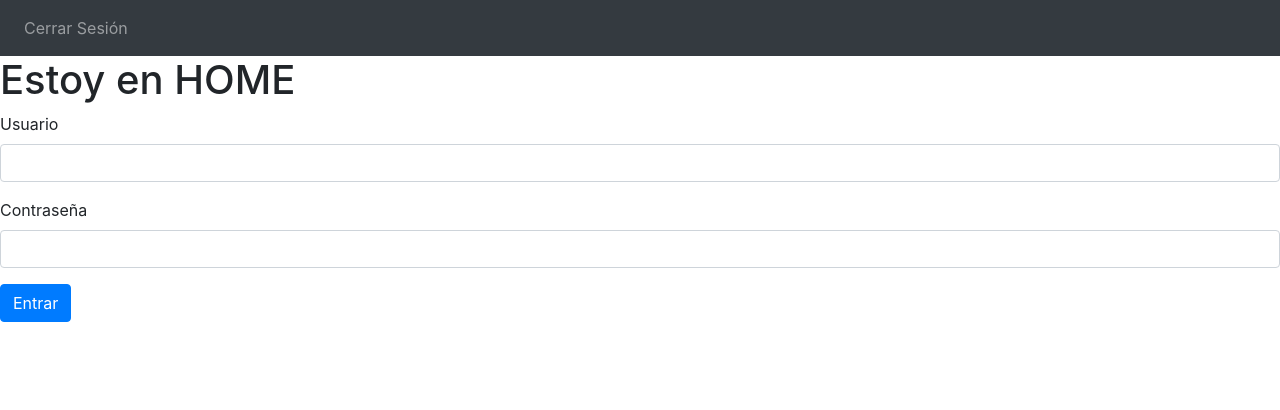
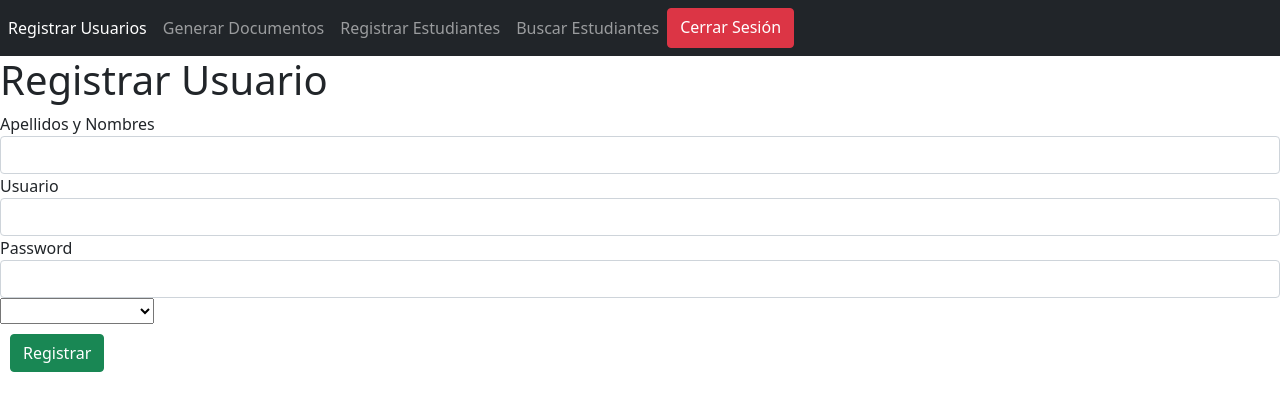
Before and after one commit to HoliSoyTamo/magister, an Angular app: page /registerUsers in a window 1280 px wide. Before the commit this address led to /home. Shown: the top 410 px of the page. Built offline with nearby package versions, Linux system fonts and the light colour scheme; sample sign-in values are in the browser's storage.

Commit message:
c.registerUsers-doesnt-work

```diff
--- a/src/app/admin/docs/docs.component.html
+++ b/src/app/admin/docs/docs.component.html
@@ -1 +1,3 @@
-<p>docs works!</p>
+<h1>DOCS COMPONENT</h1>
+<p>Aqui el administrador puede solicitar el documento que se envia a la SUNAT</p>
+<p>Se debe de solicitar a la base de datos lo necesario y exportarlo como .xml</p>
--- a/src/app/admin/register-users/register-users.component.html
+++ b/src/app/admin/register-users/register-users.component.html
@@ -1 +1,44 @@
-<h1></h1>
+<h1>Registrar Usuario</h1>
+
+<div>
+
+    <form [formGroup]="contacto">
+        <div class="form-group">
+            <label>Apellidos y Nombres</label>
+            <input type="text" [(ngModel)]="contacto2.name" formControlName="name" class="form-control" [ngClass]="{ 'is-invalid': submitted && f.name.errors }" />
+            <div *ngIf="submitted && f.name.errors" class="invalid-feedback">
+                <div *ngIf="f.name.errors.required">Por favor, ingresa los Apellidos y Nombres</div>
+            </div>
+        </div>
+
+        <div class="form-group">
+            <label>Usuario</label>
+            <input type="text" [(ngModel)]="contacto2.user" formControlName="user" class="form-control" [ngClass]="{ 'is-invalid': submitted && f.user.errors }" />
+            <div *ngIf="submitted && f.user.errors" class="invalid-feedback">
+                <div *ngIf="f.user.errors.required">Por favor, ingresa el Usuario</div>
+            </div>
+        </div>
+
+        <div class="form-group">
+            <label>Password</label>
+            <input type="password" [(ngModel)]="contacto2.password" formControlName="password" class="form-control" [ngClass]="{ 'is-invalid': submitted && f.password.errors }" />
+            <div *ngIf="submitted && f.password.errors" class="invalid-feedback">
+                <div *ngIf="f.password.errors.required">Por favor, ingrese su password</div>
+            </div>
+        </div>
+
+        <div class="form-group">
+            <select formControlName="occupation">
+                <option *ngFor="let item of ocupaciones" [value]="item.description" >{{item.description}}</option>
+            </select>
+        </div>
+
+        <div class="form-group">
+
+            <button style="margin: 10px" class="btn btn-success" (click)="registrar()"> Registrar </button>
+
+        </div>
+
+    </form>
+
+</div>
--- a/src/app/admin/register-users/register-users.component.ts
+++ b/src/app/admin/register-users/register-users.component.ts
@@ -1,15 +1,78 @@
 import { Component, OnInit } from '@angular/core';
+import { FormsModule, FormBuilder, FormGroup, Validators } from '@angular/forms';
+import { HttpClient } from '@angular/common/http';
+import { Servicioadmin } from '../servicioadmin.service';
 
 @Component({
   selector: 'app-register-users',
   templateUrl: './register-users.component.html',
-  styleUrls: ['./register-users.component.css']
+  styleUrls: ['./register-users.component.css'],
 })
 export class RegisterUsersComponent implements OnInit {
+  contacto1 = null;
+  name: string = '';
 
-  constructor() { }
+  contacto: FormGroup = new FormGroup({});
+  submitted = false;
+
+  ocupaciones = [
+    {
+      description: 'SECRETARIA',
+    },
+    {
+      description: 'ADMINISTRADOR',
+    },
+  ];
+
+  contacto2 = {
+    name: null,
+    user: null,
+    password: null,
+    occupation: null,
+  };
+
+  constructor(
+    private servicioAdmin: Servicioadmin,
+    private formBuilder: FormBuilder
+  ) {}
 
   ngOnInit(): void {
+    this.contacto = this.formBuilder.group({
+      name: ['', Validators.required],
+      user: ['', [Validators.required]],
+      password: ['', Validators.required],
+      occupation: ['', Validators.required],
+    });
+  }
+
+  get f() {
+    return this.contacto.controls;
+  }
+
+  registrar() {
+    //funcion de formulario registrar
+
+    this.submitted = true;
+
+    if (this.contacto.invalid) {
+      return;
+    }
+    //alert('Mensaje Enviado !'+JSON.stringify(this.user.value))
+    //  console.log('Mensaje Enviado !'+JSON.stringify(this.user.value))
+
+    this.insertarUsuario();
+  }
+
+  insertarUsuario() {
+    this.servicioAdmin.insertarUsuario(this.contacto.value);
+  }
+
+  hayRegistros() {
+    if (this.contacto1 == null) {
+      return false;
+    } else {
+      return true;
+    }
   }
 
 }
--- /dev/null
+++ b/src/app/admin/servicioadmin.service.ts
@@ -0,0 +1,19 @@
+import { Injectable } from '@angular/core';
+import { User } from '../loginusers/user';
+import { HttpClient } from '@angular/common/http';
+
+@Injectable({
+  providedIn: 'root',
+})
+export class Servicioadmin {
+  baseUrl: string = 'http://elfermagister.atwebpages.com/admin';
+  constructor(private http: HttpClient) {}
+
+  insertarUsuario(contacto: any) {
+    //alert('Mensaje Enviado !'+JSON.stringify(contacto.password))
+    return this.http.post(
+      `${this.baseUrl}/register.php`,
+      JSON.stringify(contacto)
+    );
+  }
+}
--- a/src/app/app.component.html
+++ b/src/app/app.component.html
@@ -1,14 +1,15 @@
 <!doctype html>
-<html lang="en">
+<html lang="es">
 
 <head>
     <title>Magister Dashboard</title>
     <!-- Required meta tags -->
     <meta charset="utf-8">
-    <meta name="viewport" content="width=device-width, initial-scale=1, shrink-to-fit=no">
+    <meta name="viewport" content="width=device-width, initial-scale=1">
 
     <!-- Bootstrap CSS -->
-    <link rel="stylesheet" href="https://stackpath.bootstrapcdn.com/bootstrap/4.3.1/css/bootstrap.min.css" integrity="sha384-ggOyR0iXCbMQv3Xipma34MD+dH/1fQ784/j6cY/iJTQUOhcWr7x9JvoRxT2MZw1T" crossorigin="anonymous">
+    <link href="https://cdn.jsdelivr.net/npm/bootstrap@5.1.3/dist/css/bootstrap.min.css" rel="stylesheet" integrity="sha384-1BmE4kWBq78iYhFldvKuhfTAU6auU8tT94WrHftjDbrCEXSU1oBoqyl2QvZ6jIW3" crossorigin="anonymous">
+
 </head>
 
 <body>
@@ -21,11 +22,9 @@
         <router-outlet></router-outlet>
     </div>
 
-    <!-- Optional JavaScript -->
-    <!-- jQuery first, then Popper.js, then Bootstrap JS -->
-    <script src="https://code.jquery.com/jquery-3.3.1.slim.min.js" integrity="sha384-q8i/X+965DzO0rT7abK41JStQIAqVgRVzpbzo5smXKp4YfRvH+8abtTE1Pi6jizo" crossorigin="anonymous"></script>
-    <script src="https://cdnjs.cloudflare.com/ajax/libs/popper.js/1.14.7/umd/popper.min.js" integrity="sha384-UO2eT0CpHqdSJQ6hJty5KVphtPhzWj9WO1clHTMGa3JDZwrnQq4sF86dIHNDz0W1" crossorigin="anonymous"></script>
-    <script src="https://stackpath.bootstrapcdn.com/bootstrap/4.3.1/js/bootstrap.min.js" integrity="sha384-JjSmVgyd0p3pXB1rRibZUAYoIIy6OrQ6VrjIEaFf/nJGzIxFDsf4x0xIM+B07jRM" crossorigin="anonymous"></script>
+    <!-- Bootstrap Bundle with Popper -->
+    <script src="https://cdn.jsdelivr.net/npm/bootstrap@5.1.3/dist/js/bootstrap.bundle.min.js" integrity="sha384-ka7Sk0Gln4gmtz2MlQnikT1wXgYsOg+OMhuP+IlRH9sENBO0LRn5q+8nbTov4+1p" crossorigin="anonymous"></script>
+
 </body>
 
 </html>
--- a/src/app/app.routes.ts
+++ b/src/app/app.routes.ts
@@ -1,5 +1,6 @@
 import { NgModule } from '@angular/core';
 import { Routes, RouterModule } from '@angular/router';
+import { DocsComponent } from './admin/docs/docs.component';
 import { RegisterUsersComponent } from './admin/register-users/register-users.component';
 import { AuthGuard } from './loginusers/auth.guard';
 import { DashboardComponent } from './loginusers/dashboard/dashboard.component';
@@ -10,8 +11,9 @@ import { HomeComponent } from './shared/home/home.component';
 const ROUTES: Routes = [
     { path: 'home', component: HomeComponent },
     { path: 'search', component: SearchStudentsComponent },
-    { path: 'registrar', component: RegisterUsersComponent },
-    { path: 'registrar2', component: RegisterStudentsComponent },
+    { path: 'registerUsers', component: RegisterUsersComponent },
+    { path: 'registerStudents', component: RegisterStudentsComponent },
+    { path: 'genDoc', component: DocsComponent },
     { path: 'dashboard', component: DashboardComponent, canActivate: [AuthGuard] },
     { path: '', redirectTo: 'home', pathMatch: 'full' },
     { path: '**', redirectTo: 'home', pathMatch: 'full' },
--- a/src/app/loginusers/dashboard/dashboard.component.html
+++ b/src/app/loginusers/dashboard/dashboard.component.html
@@ -1 +1,2 @@
-<p>dashboard works!</p>
+<h1>ESTE ES SOLO UNA PAGINA DE PRUEBA PARA TESTEAR EL AUTHGUARD</h1>
+<p>Al igual que la relacion del chiki: este componente no tiene futuro</p>
--- a/src/app/secretary/register-students/register-students.component.html
+++ b/src/app/secretary/register-students/register-students.component.html
@@ -1 +1,5 @@
-<h1>XXXXXXXXX</h1>
+<h1>REGISTER STUDENTS COMPONENT</h1>
+<p>En esta pagina las secretarias podran ingresar nuevos alumnos a la base de datos</p>
+<p>tendra dos opciones</p>
+<p>1. Ingresar uno por uno con un formulario, dato por dato</p>
+<p>2. Ingresar los datos con un archivo excel, subiendo el archivo al sistema</p>
--- a/src/app/secretary/search-students/search-students.component.html
+++ b/src/app/secretary/search-students/search-students.component.html
@@ -1 +1,2 @@
-<h1>Soy XXXXXXXXXXX</h1>
+<h1>SEARCH COMPONENT</h1>
+<p>En esta pagina la secretaria podra buscar a un alumno para verificar el estado de su pension actual</p>
--- a/src/app/shared/navbar/navbar.component.html
+++ b/src/app/shared/navbar/navbar.component.html
@@ -1,5 +1,9 @@
 <nav *ngIf="loged" class="navbar navbar-expand navbar-dark bg-dark">
     <div class="nav navbar-nav">
-        <a class="nav-item nav-link" (click)="cerrarSesion()">Cerrar Sesión</a>
+        <a class="nav-item nav-link" [routerLink]="['/registerUsers']" routerLinkActive="active">Registrar Usuarios</a>
+        <a class="nav-item nav-link" [routerLink]="['/genDoc']" routerLinkActive="active">Generar Documentos</a>
+        <a class="nav-item nav-link" [routerLink]="['/registerStudents']" routerLinkActive="active">Registrar Estudiantes</a>
+        <a class="nav-item nav-link" [routerLink]="['/search']" routerLinkActive="active">Buscar Estudiantes</a>
+        <a class="btn btn-danger" (click)="cerrarSesion()" role="button">Cerrar Sesión</a>
     </div>
 </nav>
```
